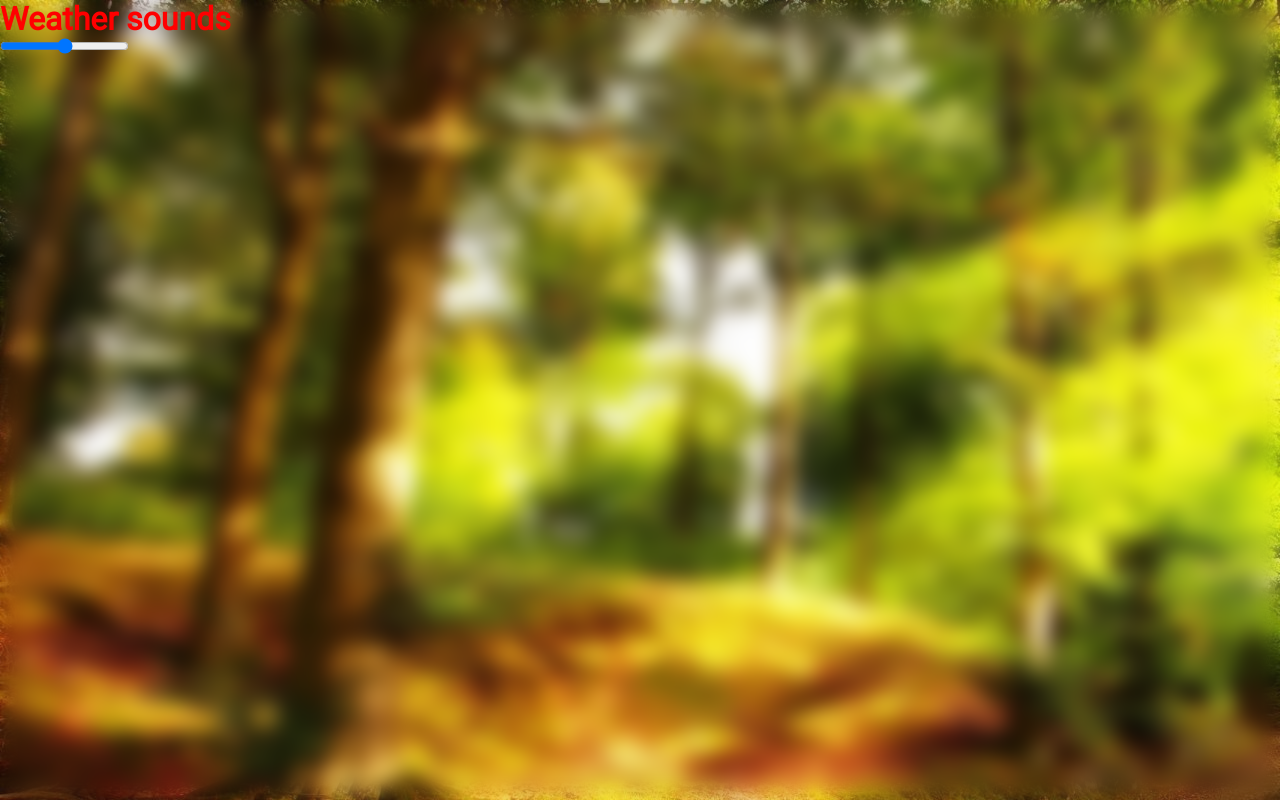
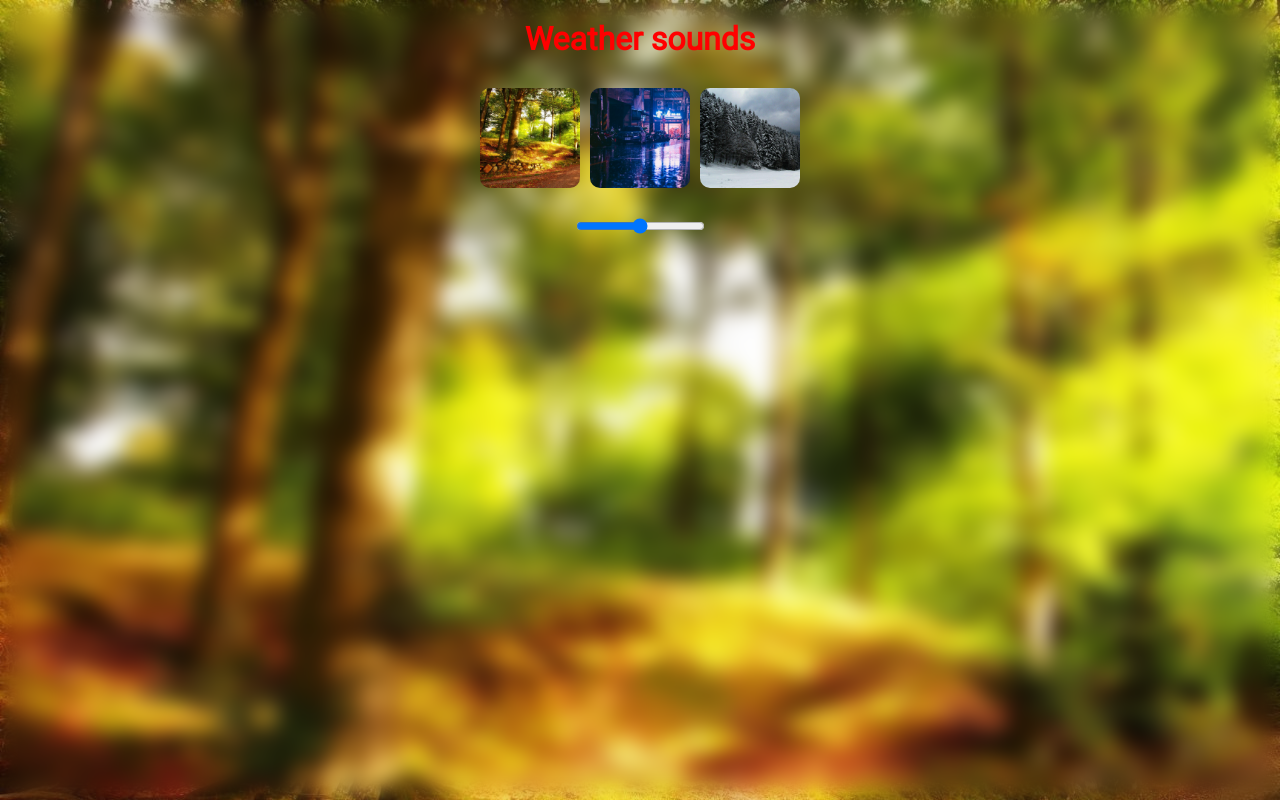
Before and after one commit to dsilichev/sounds, a React app: page / in a window 1280 px wide. Built offline with nearby package versions, Linux system fonts and the light colour scheme.

Commit message:
set page design

```diff
--- a/src/App.jsx
+++ b/src/App.jsx
@@ -1,23 +1,20 @@
-import React from 'react';
+import React from "react";
 
 export function App() {
-
   return (
     <div className="app">
-      <div className='background'></div>
+      <div className="background"></div>
       <div className="content">
-
-        <h1>Weather sounds</h1>
-        <div className='sounds-panel'>
-          <a href='#' className='summer'></a>
-          <a href='#' className='rain'></a>
-          <a href='#' className='winter'></a>
+        <h1 className="header">Weather sounds</h1>
+        <div className="sounds-panel">
+          <a href="#" className="sounds-item summer"></a>
+          <a href="#" className="sounds-item rain"></a>
+          <a href="#" className="sounds-item winter"></a>
         </div>
-        <div className='volume-control'>
-          <input type='range' min='0' max='100' step='1' value='50'></input>
+        <div className="volume-control">
+          <input type="range" min="0" max="100" step="1" value="50"></input>
         </div>
-
       </div>
     </div>
-  )
+  );
 }
--- a/src/index.scss
+++ b/src/index.scss
@@ -4,7 +4,7 @@
 }
 
 * {
-  margin: auto;
+  margin: 0 auto;
   box-sizing: border-box;
 }
 
@@ -30,8 +30,44 @@ body {
 }
 
 .content {
+  display: flex;
+  flex-direction: column;
+  gap: 10px;
   width: 100%;
   height: 100%;
   backdrop-filter: blur(10px);
   -webkit-backdrop-filter: blur(10px);
 }
+
+.header {
+  margin-top: 20px;
+}
+
+.sounds-panel {
+  display: flex;
+  justify-content: center;
+  align-items: center;
+  flex-wrap: wrap;
+  gap: 10px;
+  padding: 20px;
+  z-index: 1;
+}
+
+.sounds-item {
+  width: 100px;
+  height: 100px;
+  border-radius: 10px;
+}
+
+.summer {
+  background-image: url("./assets/summer-bg.jpg");
+  background-size: cover;
+}
+.rain {
+  background-image: url("./assets/rainy-bg.jpg");
+  background-size: cover;
+}
+.winter {
+  background-image: url("./assets/winter-bg.jpg");
+  background-size: cover;
+}
```
